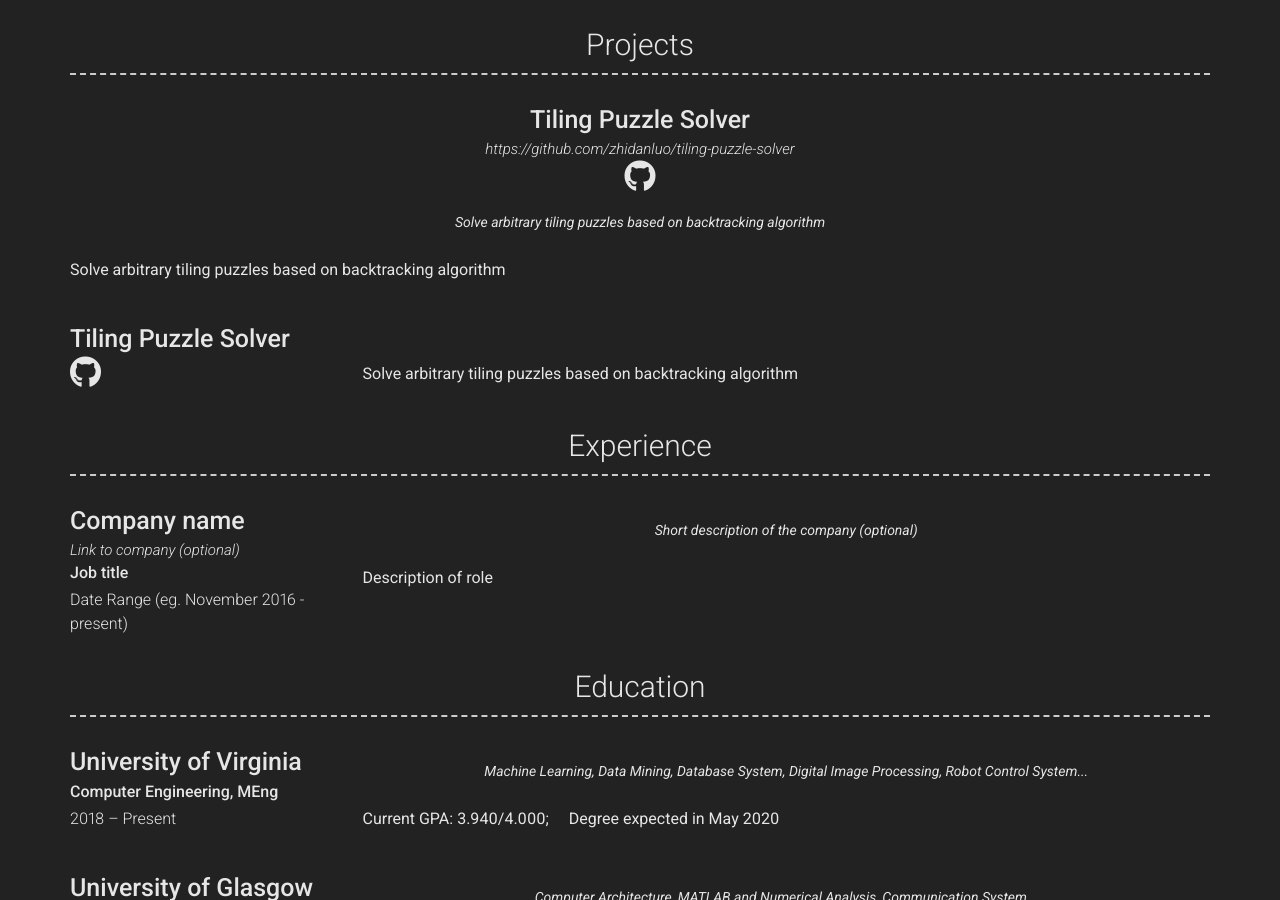
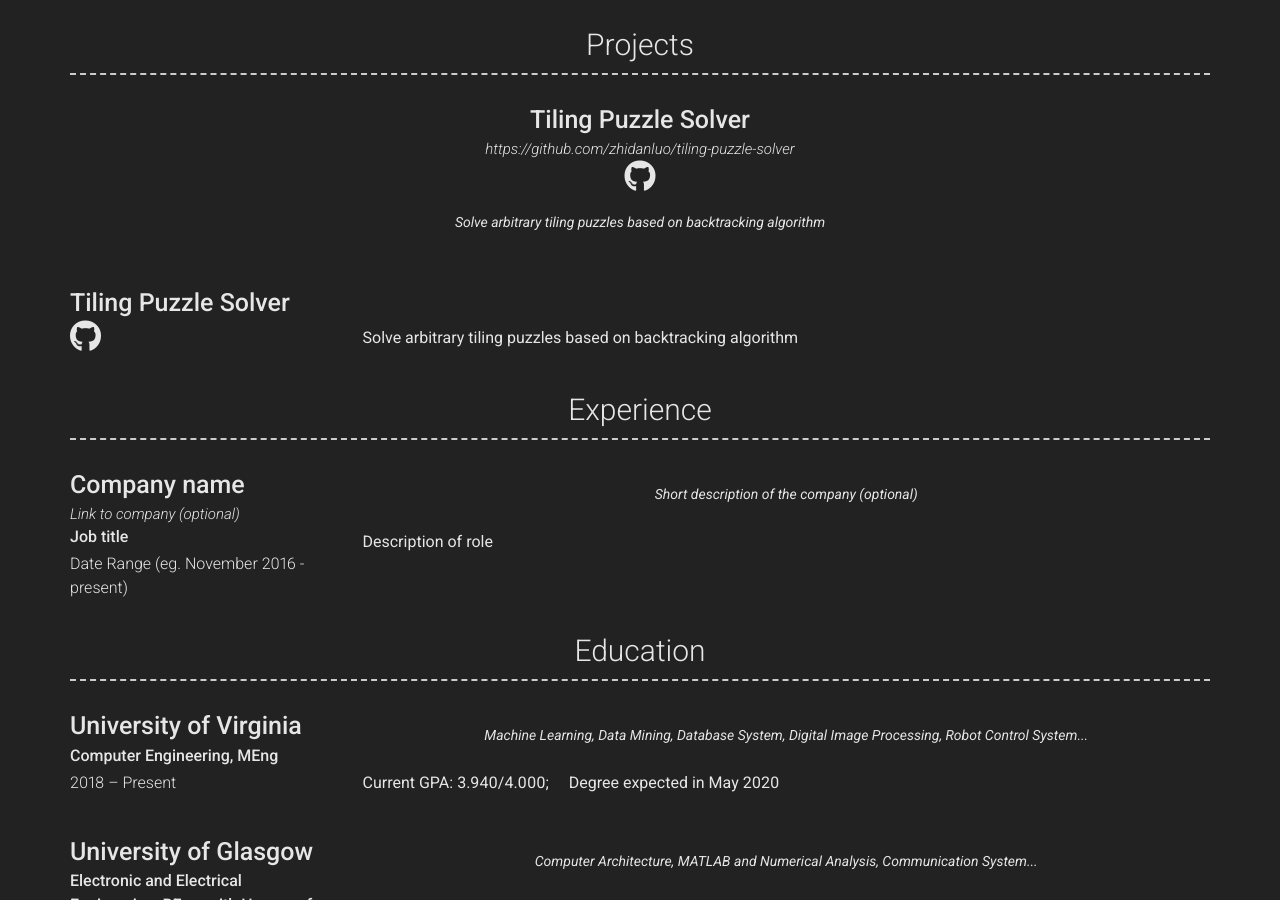
Before and after one commit to zhidanluo/zhidanluo.github.io, a Jekyll site: the page built from index.md, in a window 1280 px wide and 900 px high, scrolled down 525 px. Built offline with Jekyll 4.4.1, drawn with Linux system fonts in a browser that asks for light colours; nearby versions of some CDN libraries.

Commit message:
Update projects.yml

```diff
--- a/_data/projects.yml
+++ b/_data/projects.yml
@@ -6,7 +6,7 @@
   quote: >
     Solve arbitrary tiling puzzles based on backtracking algorithm
   description: | # this will include new lines to allow paragraphs
-    Solve arbitrary tiling puzzles based on backtracking algorithm
+
 
 - layout: left
   name: Tiling Puzzle Solver
```
